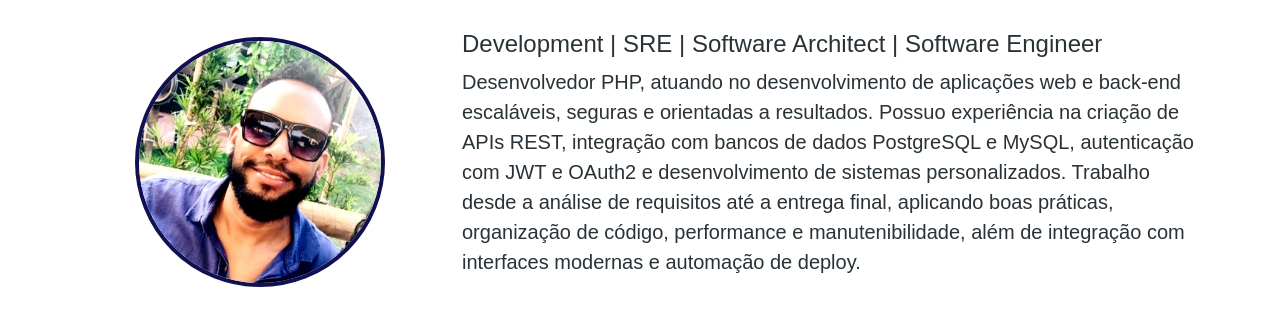
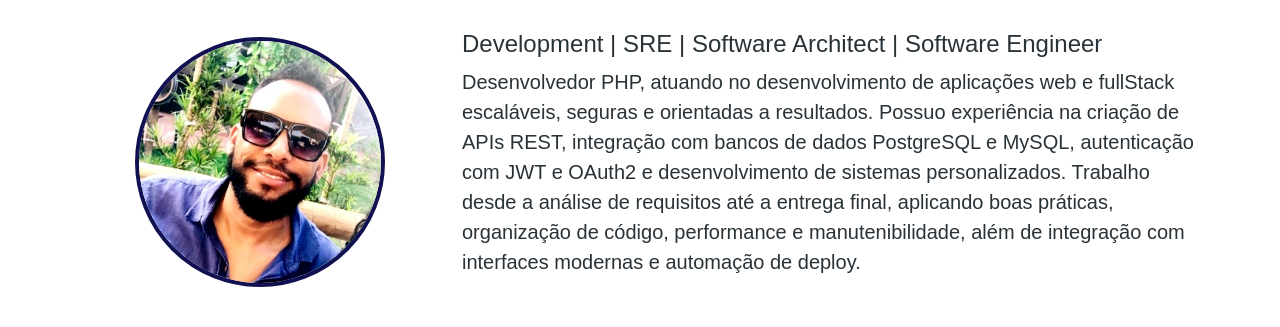
Before and after one commit to wellersonJesus/Portifolio, a React (Vite) app: page / in a window 1280 px wide. Shown: the part 146-473 px from the top of the page. Built offline with nearby package versions, Linux system fonts and the light colour scheme.

Commit message:
alterado back-end para fullStack em App.js

```diff
--- a/src/App.js
+++ b/src/App.js
@@ -15,7 +15,7 @@ const PortifolioData = {
     address: "Rua Ismar Francisco da Silva 101, CEP: 31-680-420",
     photo: logo,
     aboutTitle: "Sobre Mim",
-    aboutDescription: "Desenvolvedor PHP, atuando no desenvolvimento de aplicações web e back-end escaláveis, seguras e orientadas a resultados. Possuo experiência na criação de APIs REST, integração com bancos de dados PostgreSQL e MySQL, autenticação com JWT e OAuth2 e desenvolvimento de sistemas personalizados. Trabalho desde a análise de requisitos até a entrega final, aplicando boas práticas, organização de código, performance e manutenibilidade, além de integração com interfaces modernas e automação de deploy."
+    aboutDescription: "Desenvolvedor PHP, atuando no desenvolvimento de aplicações web e fullStack escaláveis, seguras e orientadas a resultados. Possuo experiência na criação de APIs REST, integração com bancos de dados PostgreSQL e MySQL, autenticação com JWT e OAuth2 e desenvolvimento de sistemas personalizados. Trabalho desde a análise de requisitos até a entrega final, aplicando boas práticas, organização de código, performance e manutenibilidade, além de integração com interfaces modernas e automação de deploy."
   },
   social: [
     {
```
